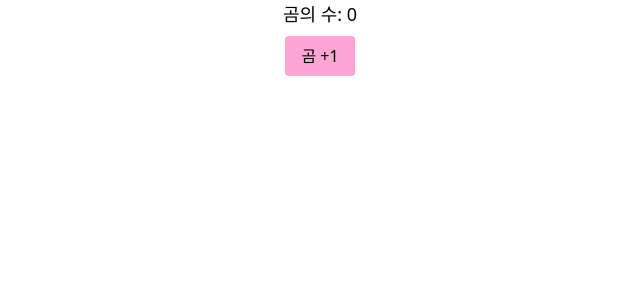
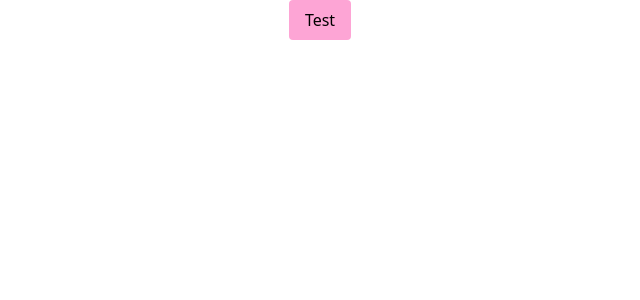
Before and after one commit to ssumai-kr/grabPT-frontend, a React (Vite) app: page / in a window 1280 px wide. Shown: the top 300 px of the page, without its empty margins (320-960 px from the left). Built offline with nearby package versions, Linux system fonts and the light colour scheme.

Commit message:
chore: test코드 삭제

```diff
--- a/index.html
+++ b/index.html
@@ -4,7 +4,7 @@
     <meta charset="UTF-8" />
     <link rel="icon" type="image/svg+xml" href="/vite.svg" />
     <meta name="viewport" content="width=device-width, initial-scale=1.0" />
-    <title>Project</title>
+    <title>grabPT</title>
   </head>
   <body>
     <div id="root"></div>
--- a/src/apis/axiosInstance.ts
+++ /dev/null
@@ -1,26 +0,0 @@
-import axios from 'axios';
-
-const axiosInstance = axios.create({
-  baseURL: import.meta.env.VITE_API_BASE_URL,
-  withCredentials: true, // 쿠키,세션 필요 시
-});
-
-// 요청 인터셉터 – 토큰 자동 주입
-axiosInstance.interceptors.request.use((config) => {
-  const token = localStorage.getItem('accessToken');
-  if (token) config.headers.Authorization = `Bearer ${token}`;
-  return config;
-});
-
-// 응답 인터셉터 – 에러 공통 처리
-axiosInstance.interceptors.response.use(
-  (res) => res,
-  (err) => {
-    if (err.response?.status === 401) {
-      // 예: 토큰 만료 → 로그아웃
-    }
-    return Promise.reject(err);
-  },
-);
-
-export default axiosInstance;
--- a/src/components/Test.tsx
+++ b/src/components/Test.tsx
@@ -1,17 +1,8 @@
-import { useBearStore } from '@/store/useStore';
-
 function Test() {
-  const { bears, increase } = useBearStore();
-
   return (
     <div className="flex w-full flex-col items-center justify-center gap-2">
-      <p className="text-lg text-black">곰의 수: {bears}</p>
-
-      <button
-        onClick={() => increase(1)}
-        className="rounded bg-pink-300 px-4 py-2 text-black transition-colors duration-200 hover:bg-pink-500"
-      >
-        곰 +1
+      <button className="cursor-pointer rounded bg-pink-300 px-4 py-2 text-black transition-colors duration-200 hover:bg-pink-500">
+        Test
       </button>
     </div>
   );
--- a/src/store/useStore.ts
+++ /dev/null
@@ -1,11 +0,0 @@
-import { create } from 'zustand';
-
-interface BearState {
-  bears: number;
-  increase: (by: number) => void;
-}
-
-export const useBearStore = create<BearState>()((set) => ({
-  bears: 0,
-  increase: (by) => set((state) => ({ bears: state.bears + by })),
-}));
```
Also changed, not shown: 2 other files (tests, documents, lock files or other folders).
